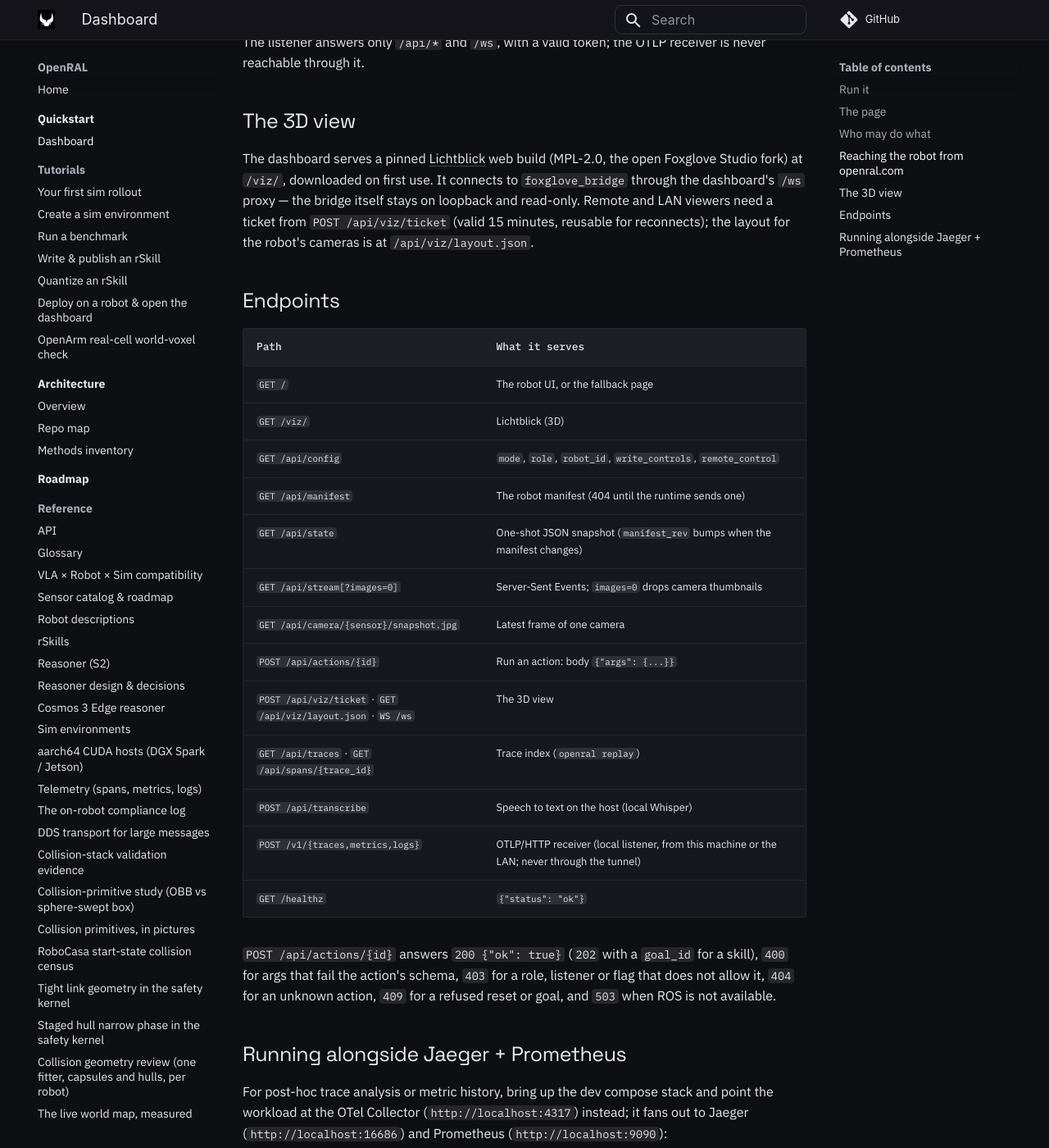
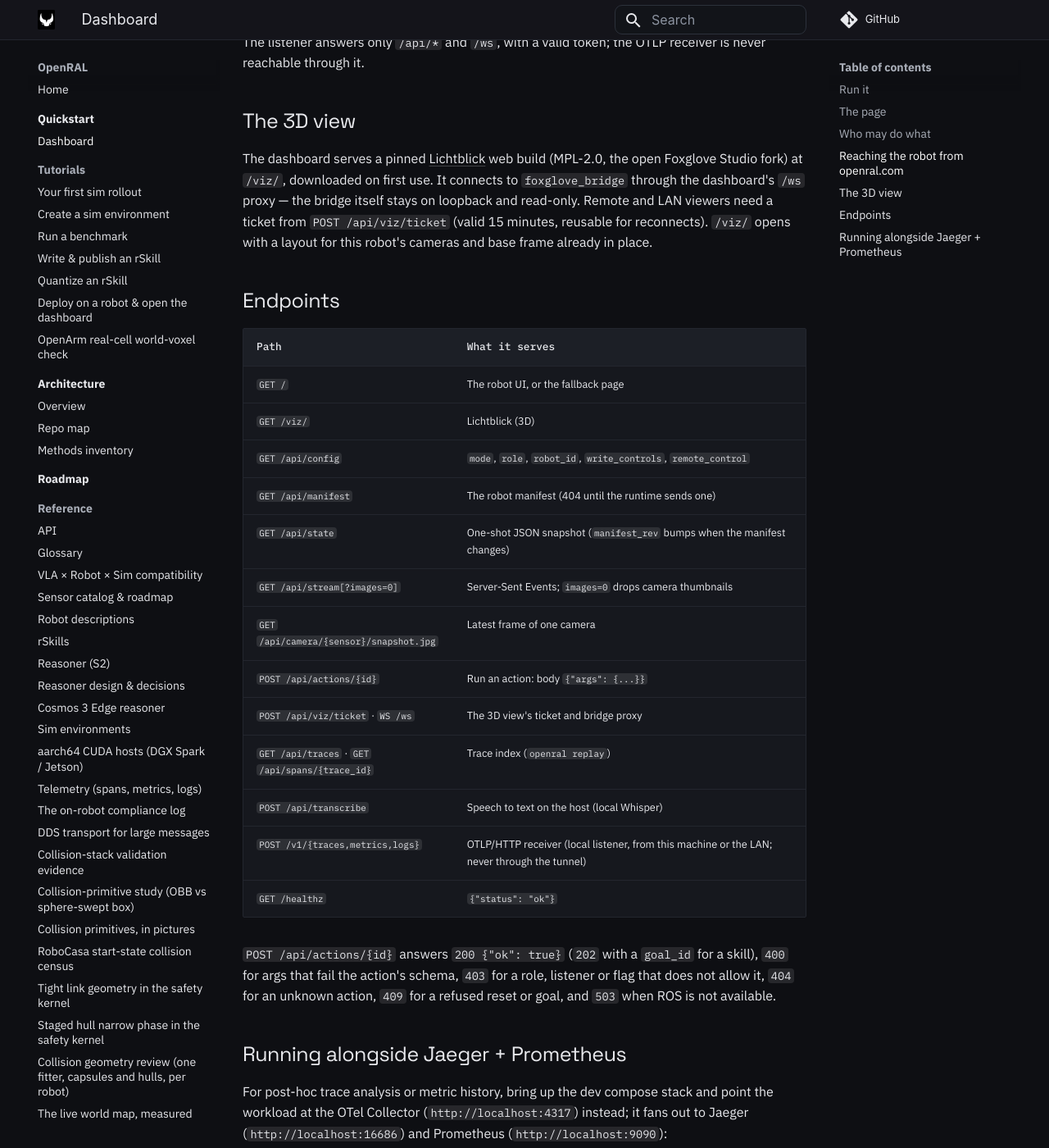
Before and after one commit to OpenRAL/openral, an MkDocs documentation site: the page built from docs/quickstart/dashboard.md, in a window 1280 px wide and 1400 px high, scrolled down 2440 px. Shown: the whole window at 82% size. Built offline with MkDocs 1.6.1 and Material for MkDocs 9.7.7, drawn with Linux system fonts in a browser that asks for light colours; comment, search, counter and statistics services are not loaded.

Commit message:
feat(dashboard): the 3D view carries its layout; Lichtblick may eval
/viz/index.html is served with this robot's layout (openral_foxglove_bringup
.layout, its cameras and base frame) in Lichtblick's default-layout slot, the
way Lichtblick's own Docker entrypoint fills it, and the CSP hashes the inline
script as served (no-store). GET /api/viz/layout.json and the ticket-instead-
of-token path on the remote listener are gone; /ws stays ticket-gated.

The /viz/ CSP adds 'unsafe-eval': Lichtblick v1.30 renders only its
unsupported-browser banner when `new Function("class X { static { } }")`
throws (packages/suite-web/src/canRenderApp.ts), and its protobufjs decoders
generate code with Function. The robot UI's own CSP stays without it.

Co-Authored-By: Claude Opus 5.5 <noreply@anthropic.com>
Signed-off-by: Adrian <adrianllopart@gmail.com>

```diff
--- a/docs/quickstart/dashboard.md
+++ b/docs/quickstart/dashboard.md
@@ -105,8 +105,8 @@ The dashboard serves a pinned [Lichtblick](https://github.com/Lichtblick-Suite/l
 web build (MPL-2.0, the open Foxglove Studio fork) at `/viz/`, downloaded on first use.
 It connects to `foxglove_bridge` through the dashboard's `/ws` proxy — the bridge itself
 stays on loopback and read-only. Remote and LAN viewers need a ticket from
-`POST /api/viz/ticket` (valid 15 minutes, reusable for reconnects); the layout for the
-robot's cameras is at `/api/viz/layout.json`.
+`POST /api/viz/ticket` (valid 15 minutes, reusable for reconnects). `/viz/` opens with a
+layout for this robot's cameras and base frame already in place.
 
 ## Endpoints
 
@@ -120,7 +120,7 @@ robot's cameras is at `/api/viz/layout.json`.
 | `GET /api/stream[?images=0]` | Server-Sent Events; `images=0` drops camera thumbnails |
 | `GET /api/camera/{sensor}/snapshot.jpg` | Latest frame of one camera |
 | `POST /api/actions/{id}` | Run an action: body `{"args": {...}}` |
-| `POST /api/viz/ticket` · `GET /api/viz/layout.json` · `WS /ws` | The 3D view |
+| `POST /api/viz/ticket` · `WS /ws` | The 3D view's ticket and bridge proxy |
 | `GET /api/traces` · `GET /api/spans/{trace_id}` | Trace index (`openral replay`) |
 | `POST /api/transcribe` | Speech to text on the host (local Whisper) |
 | `POST /v1/{traces,metrics,logs}` | OTLP/HTTP receiver (local listener, from this machine or the LAN; never through the tunnel) |
```
Also changed, not shown: docs/architecture/repo-state-map.html (+1 -1 lines), docs/methods/06-reasoning-wam-safety-observability.md (+2 -2 lines), python/observability/README.md (+6 -4 lines), 4 other files.
